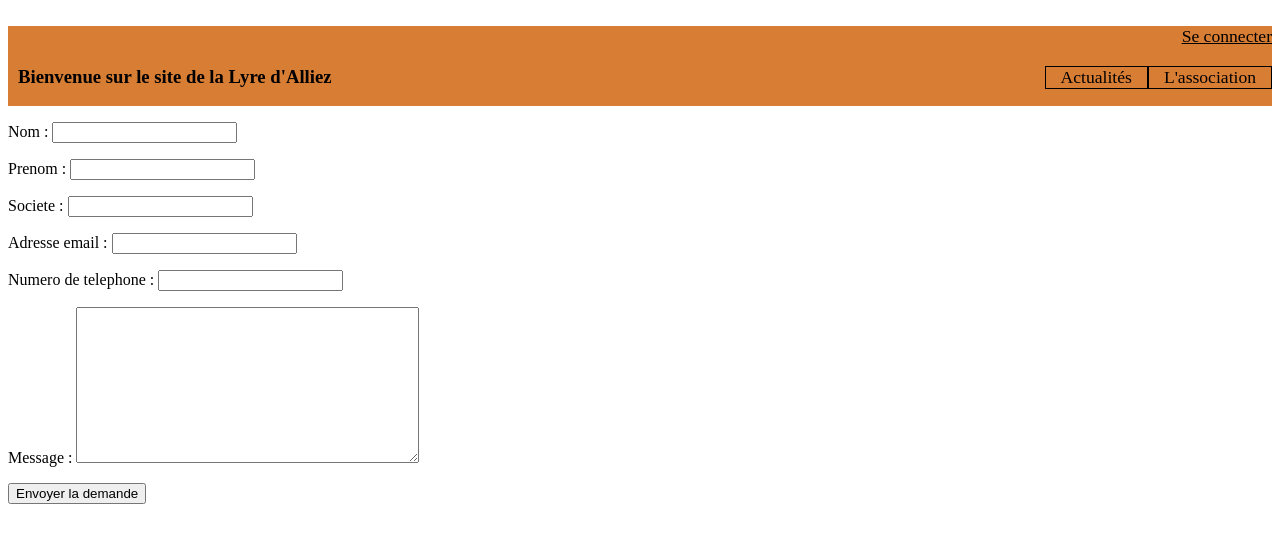
After one commit to JL31/Site_Lyre_d_Alliez, a Django app: page /demande_pour_devenir_soutien/ in a window 1280 px wide. The commit adds this page. Shown: the top 543 px of the page. Run offline with Django 3.2, Linux system fonts and the light colour scheme; some libraries are stand-ins or nearby versions.

Commit message:
Mise en place d'une demande pour devenir soutien de l'asso

```diff
--- a/lyre_d_alliez/lyre_d_alliez/forms.py
+++ b/lyre_d_alliez/lyre_d_alliez/forms.py
@@ -22,8 +22,13 @@ __status__ = 'dev'
 from django.contrib.auth.forms import UserCreationForm
 from django.contrib.auth.models import User
 from django.core.exceptions import ValidationError
+from django.core.validators import RegexValidator
+from django.forms import Form, CharField, EmailField, Textarea
+
+# from .models import Membre, Evenement, Abonnement, Article, Commentaire, ArticleDePresse, Soutien, DemandeDevenirSoutien
 from .models import Membre, Evenement, Abonnement, Article, Commentaire, ArticleDePresse, Soutien
 from django.forms import MultipleChoiceField, ModelForm, EmailField, DateField, TextInput, DateInput, Textarea
+
 # from bootstrap_modal_forms.forms import BSModalForm
 
 
@@ -147,7 +152,7 @@ class AbonnementEvenementForm(ModelForm):
                                                   attrs={'class': 'myDateClass', 'placeholder': 'Choisissez une date', 'required': True})
                   }
 
-    # ===============
+    # ==============
     def clean(self):
         """
             Surcharge de la méthode clean
@@ -262,6 +267,44 @@ class SoutienForm(ModelForm):
         fields = ("nom", "logo", "site_internet")
 
 
+# ====================================
+class DemandeDevenirSoutienForm(Form):
+    """
+        Classe qui permet la création d'un formulaire pour renseigner les champs d'une demande pour devenir soutien de l'asso
+    """
+
+    telephone_regexp = RegexValidator(regex=r"^0\d[ .]?(\d{2}[ .]?){4}$", message=("Le numéro de téléphone doit avoir l'un des formats suivant :\n"
+                                                                                   "- 00.11.22.33.44,\n"
+                                                                                   "- 0011223344,\n"
+                                                                                   "- 00 11 22 33 44"))
+
+    nom = CharField(required=True, max_length=250)
+    prenom = CharField(required=True, max_length=250)
+    societe = CharField(required=False, max_length=250)
+    adresse_email = EmailField(required=False, max_length=255)
+    numero_de_telephone = CharField(required=False, max_length=14, validators=[telephone_regexp])
+    message = CharField(widget=Textarea, required=True, max_length=5000)
+
+    # ==============
+    def clean(self):
+        """
+            Surcharge de la méthode clean
+
+            :return: les données nettoyées
+            :rtype: dict
+        """
+
+        adresse_email = self.cleaned_data.get("adresse_email")
+        numero_de_telephone = self.cleaned_data.get("numero_de_telephone")
+
+        if (adresse_email is None or adresse_email == "") and (numero_de_telephone is None or numero_de_telephone == ""):
+
+            message_d_erreur = "Veuillez saisir soit une adresse email soit un numéro de téléphone"
+            raise ValidationError(message_d_erreur)
+
+        return self.cleaned_data
+
+
 # ==================================================================================================
 # FUNCTIONS
 # ==================================================================================================
--- a/lyre_d_alliez/lyre_d_alliez/urls.py
+++ b/lyre_d_alliez/lyre_d_alliez/urls.py
@@ -90,6 +90,7 @@ urlpatterns = [
     path('creation_article/', creation_article, name='creation_article'),
     path('creation_article_de_presse/', creation_article_de_presse, name='creation_article_de_presse'),
     path('creation_soutien/', creation_soutien, name='creation_soutien'),
+    path('demande_pour_devenir_soutien/', demande_pour_devenir_soutien, name='demande_pour_devenir_soutien'),
 
     # Connexion / deconnexion
     path('connexion/', LoginView.as_view(template_name='connexion.html'), name='connexion'),
--- a/lyre_d_alliez/lyre_d_alliez/views.py
+++ b/lyre_d_alliez/lyre_d_alliez/views.py
@@ -29,7 +29,7 @@ from django.contrib import messages
 from django.utils import timezone
 from django.urls import reverse
 
-from .forms import MembreForm, LISTE_DES_INSTRUMENTS, EvenementForm, AbonnementEvenementForm, ArticleForm, CommentaireForm, ArticleDepresseForm, SoutienForm
+from .forms import MembreForm, LISTE_DES_INSTRUMENTS, EvenementForm, AbonnementEvenementForm, ArticleForm, CommentaireForm, ArticleDepresseForm, SoutienForm, DemandeDevenirSoutienForm
 from .models import Membre, Evenement, Abonnement, Article, Commentaire, ArticleDePresse, Soutien
 
 from .secret_data import ADMINS, MOT_DE_PASSE
@@ -167,6 +167,30 @@ def supprimer_logo_d_un_soutien(sender, instance, **kwargs):
     instance.logo.delete(False)
 
 
+# ===================================
+def envoi_mail_bis(dico_des_donnees):
+    """
+        Fonction qui permet d'envoyer un mail
+
+        :param dico_des_donnees: liste des paramètres nommés (sujet, message)
+        ::type dico_des_donnees: dict
+    """
+
+    expediteur = ADMINS[0][1]
+    destinataire = [ADMINS[0][1]]
+    utilisateur = ADMINS[0][1]
+    mot_de_passe = MOT_DE_PASSE
+
+    try:
+
+        send_mail(dico_des_donnees["sujet"], dico_des_donnees["message"], expediteur, destinataire, fail_silently=False, auth_user=utilisateur, auth_password=mot_de_passe)
+
+    except SMTPException:
+
+        msg = dico_des_donnees["message_d_erreur"]
+        raise SMTPException(msg)
+
+
 # ==================================================================================================
 # VUES
 # ==================================================================================================
@@ -251,7 +275,7 @@ def creation_profil_membre(request):
             form.save()
             msg = "Le profil a été crée avec succès, merci d'attendre l'email d'activation de votre compte"
             messages.info(request, msg)
-            return HttpResponseRedirect("/accueil/")
+            return HttpResponseRedirect(reverse("accueil/"))
 
     else:
 
@@ -324,8 +348,8 @@ def creation_evenement(request):
         :param request: instance de HttpRequest
         :type request: django.core.handlers.wsgi.WSGIRequest
 
-        :return: instance de HttpResponse
-        :rtype: django.http.response.HttpResponse
+        :return: instance de HttpResponse ou de HttpResponseRedirect
+        :rtype: django.http.response.HttpResponse | django.http.response.HttpResponseRedirect
     """
 
     if request.method == "POST":
@@ -336,7 +360,7 @@ def creation_evenement(request):
 
             form.save()
 
-            return HttpResponseRedirect("/accueil/")
+            return HttpResponseRedirect(reverse("accueil"))
 
     else:
 
@@ -393,7 +417,7 @@ def abonnement_evenement(request, nom_de_l_evenement):
                     msg = "Votre demande d'abonnement a bien été prise en compte. Vous recevrez un email pour vous alerter le {} à l'adresse suivante : {}".format(date_de_l_alerte.strftime("%A %d %B %Y"), adresse_mail_abonne)
                     messages.info(request, msg)
 
-            return HttpResponseRedirect("/actualites/agenda/")
+            return HttpResponseRedirect(reverse("agenda/"))
 
     else:
 
@@ -430,7 +454,7 @@ def envoi_alerte_abonne(request):
 
                 envoi_mail(sujet=sujet, message=message, msg_erreur=msg_erreur)
 
-    return HttpResponseRedirect("/accueil/")
+    return HttpResponseRedirect(reverse("accueil"))
 
 # ==================
 def bureau(request):
@@ -440,8 +464,8 @@ def bureau(request):
         :param request: instance de HttpRequest
         :type request: django.core.handlers.wsgi.WSGIRequest
 
-        :return: instance de HttpResponse ou de HttpResponseRedirect
-        :rtype: django.http.response.HttpResponse | django.http.response.HttpResponseRedirect
+        :return: instance de HttpResponse
+        :rtype: django.http.response.HttpResponse
     """
 
     chef = Membre.objects.filter(est_le_chef=True)
@@ -483,7 +507,7 @@ def creation_article(request):
             form.save()
             msg = "L'article a été crée avec succès"
             messages.info(request, msg)
-            return HttpResponseRedirect("/accueil/")
+            return HttpResponseRedirect(reverse("accueil"))
 
     else:
 
@@ -515,8 +539,8 @@ def lire_article(request, reference_de_l_article):
         :param request: instance de HttpRequest
         :type request: django.core.handlers.wsgi.WSGIRequest
 
-        :param reference_de_l_article:
-        :type reference_de_l_article:
+        :param reference_de_l_article: référence de l'article (sous forme d'id)
+        :type reference_de_l_article: int
 
         :return: instance de HttpResponse ou de HttpResponseRedirect
         :rtype: django.http.response.HttpResponse | django.http.response.HttpResponseRedirect
@@ -592,8 +616,8 @@ def creation_article_de_presse(request):
         :param request: instance de HttpRequest
         :type request: django.core.handlers.wsgi.WSGIRequest
 
-        :return: instance de HttpResponse
-        :rtype: django.http.response.HttpResponse
+        :return: instance de HttpResponse ou de HttpResponseRedirect
+        :rtype: django.http.response.HttpResponse | django.http.response.HttpResponseRedirect
     """
 
     if request.method == "POST":
@@ -605,7 +629,7 @@ def creation_article_de_presse(request):
             form.save()
             msg = "Le lien vers l'article de presse a bien été ajouté"
             messages.info(request, msg)
-            return HttpResponseRedirect("/accueil/")
+            return HttpResponseRedirect(reverse("accueil"))
 
     else:
 
@@ -637,8 +661,8 @@ def creation_soutien(request):
         :param request: instance de HttpRequest
         :type request: django.core.handlers.wsgi.WSGIRequest
 
-        :return: instance de HttpResponse
-        :rtype: django.http.response.HttpResponse
+        :return: instance de HttpResponse ou de HttpResponseRedirect
+        :rtype: django.http.response.HttpResponse | django.http.response.HttpResponseRedirect
     """
 
     if request.method == "POST":
@@ -650,13 +674,94 @@ def creation_soutien(request):
             form.save()
             msg = "Le soutien a bien été ajouté"
             messages.info(request, msg)
-            return HttpResponseRedirect("/accueil/")
+            return HttpResponseRedirect(reverse("accueil"))
 
     else:
 
         form = SoutienForm()
 
     return render(request, "SoutienForm.html", {"form": form})
+
+# ========================================
+def demande_pour_devenir_soutien(request):
+    """
+        Vue du formulaire permettant la demande pour devenir un soutien de l'asso
+
+        :param request: instance de HttpRequest ou de HttpResponseRedirect
+        :type request: django.core.handlers.wsgi.WSGIRequest
+
+        :return: instance de HttpResponse
+        :rtype: django.http.response.HttpResponse | django.http.response.HttpResponseRedirect
+    """
+
+    if request.method == "POST":
+
+        form = DemandeDevenirSoutienForm(request.POST)
+
+        if form.is_valid():
+
+            nom = form.cleaned_data["nom"]
+            prenom = form.cleaned_data["prenom"]
+            societe = form.cleaned_data["societe"]
+            adresse_email = form.cleaned_data["adresse_email"]
+            numero_de_telephone = form.cleaned_data["numero_de_telephone"]
+            message = form.cleaned_data["message"]
+
+            # définition du sujet du mail
+            sujet = "Demande pour devenir soutien de l'asso"
+
+            # définition des coordonnées de la personne qui envoie la demande de soutien
+            # améliorable avec la version 3.6 et le formatted string literal
+            coordonnees = ""
+
+            if adresse_email != "" and numero_de_telephone == "":
+
+                coordonnees = "adresse email : {}".format(adresse_email)
+
+            elif adresse_email == "" and numero_de_telephone != "":
+
+                coordonnees = "numéro de téléphone : {}".format(numero_de_telephone)
+
+            elif adresse_email != "" and numero_de_telephone != "":
+
+                coordonnees = "adresse email : {}\nnuméro de téléphone : {}".format(adresse_email, numero_de_telephone)
+
+            # définition du début du message (selon si un nom de société a été renseigné ou non)
+            if societe != "":
+
+                debut_message = ("La société {} souhaite devenir soutien de l'association.\n"
+                                 "La personne a contacter est {} {},").format(societe, prenom, nom)
+
+            else:
+
+                debut_message = "{} {} souhaite devenir soutien de l'association,".format(prenom, nom)
+
+            # définition du message à envoyer
+            message_a_envoyer = ("{} ses coordonnées sont :\n\n"
+                                 "{}\n\n"
+                                 "Voici son message :\n\n"
+                                 "{}").format(debut_message, coordonnees, message)
+
+            message_d_erreur = "Problème lors de l'envoi d'un mail de demande pour devenir soutien de l'asso"
+
+            # envoi d'un mail contenant les données définies précédemment
+            dico_des_donnees = {
+                                "sujet": sujet,
+                                "message": message_a_envoyer,
+                                "message_d_erreur": message_d_erreur
+                               }
+            envoi_mail_bis(dico_des_donnees)
+
+            msg = "Votre demande a bien été envoyée"
+            messages.info(request, msg)
+            return HttpResponseRedirect(reverse("soutiens"))
+
+    else:
+
+        form = DemandeDevenirSoutienForm()
+
+    return render(request, "DemandeDevenirSoutienForm.html", {"form": form})
+
 
 # ==================================================================================================
 # SIGNAUX
--- /dev/null
+++ b/lyre_d_alliez/templates/DemandeDevenirSoutienForm.html
@@ -0,0 +1,9 @@
+{% extends "base_etendue.html" %}
+
+{% block contenu %}
+<form action="{% url 'demande_pour_devenir_soutien' %}" method="POST">
+    {% csrf_token %}
+    {{ form.as_p }}
+    <input type="submit" value="Envoyer la demande" />
+</form>
+{% endblock %}
```
Also changed, not shown: Notes.txt (+34 -16 lines), lyre_d_alliez/lyre_d_alliez/admin.py (+30 -0 lines), lyre_d_alliez/lyre_d_alliez/models.py (+44 -0 lines), lyre_d_alliez/templates/soutiens.html (+1 -9 lines).
